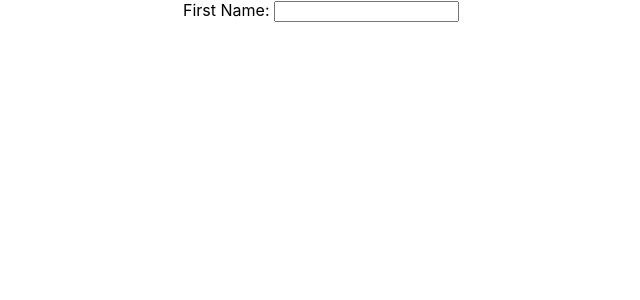
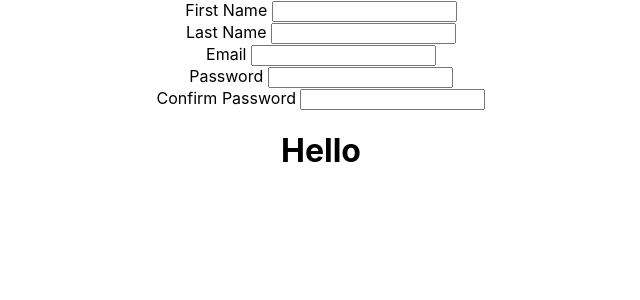
Before and after one commit to chrishorizon/hook_form, a React (Create React App) app: page / in a window 1280 px wide. Shown: the top 300 px of the page, without its empty margins (319-959 px from the left). Built offline with nearby package versions, Linux system fonts and the light colour scheme.

Commit message:
Hook form first draft

```diff
--- a/src/App.js
+++ b/src/App.js
@@ -1,10 +1,21 @@
 import './App.css';
 import Form from './components/Form'
+import FormInfo from './components/FormInfo'
+import React, { useState } from 'react'
 
 function App() {
+  const [ state, setState ] = useState({
+    firstName: "",
+    lastName: "",
+    email: "",
+    password: "",
+    confirmPass: ""
+  })
+
   return (
     <div className="App">
       <Form />
+      <FormInfo />
     </div>
   );
 }
--- a/src/components/Form.jsx
+++ b/src/components/Form.jsx
@@ -7,23 +7,47 @@ const Form = (props) => {
     const [password, setPassword] = useState("");
     const [confirmPass, setConfirmPass] = useState("");
 
-    const createUser = (e) => {
-        e.preventDefault();
-        const newUser = {firstName, lastName}
-        setFirstName("")
-        setLastName("")
-        setEmail("")
-        setPassword("")
-        setConfirmPass("")
-        console.log(`Welcome`, newUser)
-    }
+    const [ state, setState ] = useState({
+        firstName: "",
+        lastName: "",
+        email: "",
+        password: "",
+        confirmPass: ""
+      })
+
+
+    // const createUser = (e) => {
+    //     e.preventDefault();
+    //     const newUser = {firstName, lastName}
+    //     setFirstName("")
+    //     setLastName("")
+    //     setEmail("")
+    //     setPassword("")
+    //     setConfirmPass("")
+    // }
 
     return (
         <div>
-            <form onSubmit={ createUser }>
+            <form>
                 <div>
-                    <label>First Name: </label>
+                    <label>First Name </label>
                     <input onChange={(e) => setFirstName(e.target.value)} type="text" name="firstName" value={firstName} id="" />
+                </div>
+                <div>
+                    <label>Last Name </label>
+                    <input onChange={(e) => setLastName(e.target.value)} type="text" name="lastName" vlaue={lastName} id="" />
+                </div>
+                <div>
+                    <label>Email </label>
+                    <input onChange={(e) => setEmail(e.target.value)} type="text" name="email" value={email} />
+                </div>
+                <div>
+                    <label>Password </label>
+                    <input onChange={(e) => setPassword(e.target.value)} type="password" name="password" value={password} />
+                </div>
+                <div>
+                    <label>Confirm Password </label>
+                    <input onChange={(e) => setConfirmPass(e.target.value)} type="password" name="confirmPass" value={confirmPass} />
                 </div>
 
             </form>
--- /dev/null
+++ b/src/components/FormInfo.jsx
@@ -0,0 +1,11 @@
+import React from 'react'
+
+const FormInfo = () => {
+    return (
+        <div>
+            <h1>Hello</h1>
+        </div>
+    )
+}
+
+export default FormInfo
```
